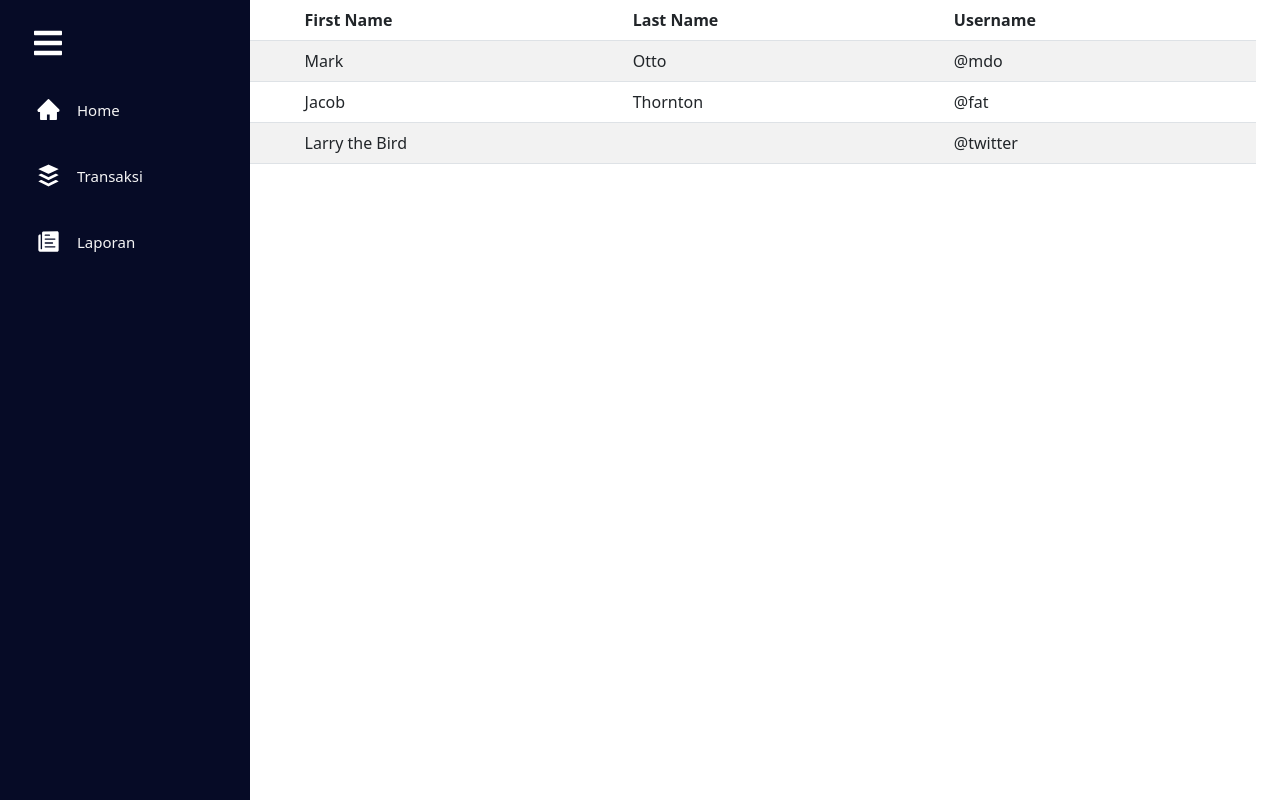
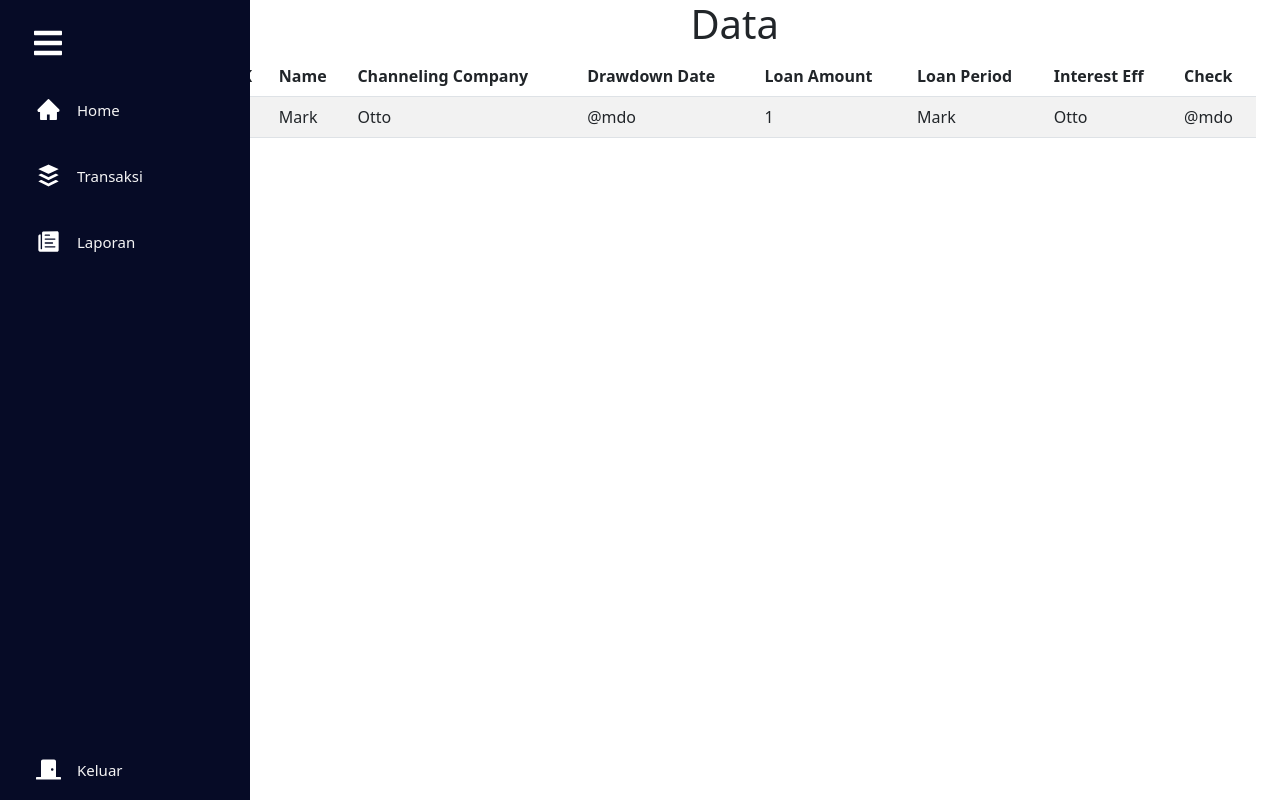
Before and after one commit to Khalil9022/OJT_Postgre, a React (Create React App) app in the folder frontend/: page /checklistpencairan in a window 1280 px wide. Built offline with nearby package versions, Linux system fonts and the light colour scheme.

Commit message:
make sidebar

```diff
--- a/frontend/src/components/Sidebar/index.js
+++ b/frontend/src/components/Sidebar/index.js
@@ -42,6 +42,14 @@ const Sidebars = ({ selectData }) => {
                             );
                         })}
                     </ul>
+                    <div>
+                        <li className=' nav-text position-absolute bottom-0'>
+                            <Link to='/'>
+                                <FaIcons.FaDoorClosed />
+                                <span >Keluar</span>
+                            </Link>
+                        </li>
+                    </div>
                 </nav>
             </IconContext.Provider>
         </>
--- a/frontend/src/components/Sidebar/style.css
+++ b/frontend/src/components/Sidebar/style.css
@@ -54,10 +54,25 @@
     background-color: #1a83ff;
 }
 
+.nav-exit {
+    display: inline-block;
+    padding: 8px 8px 8px 16px;
+    list-style: none;
+    height: 60px;
+    width: 100%;
+    overflow: hidden;
+    padding: 0px 20px;
+    border-radius: 4px;
+
+    /* position: absolute;
+    bottom: 0; */
+}
+
 .nav-menu-items {
     padding: 0;
     margin: 0;
     width: 100%;
+    min-height: 100vh;
 }
 
 .navbar-toggle {
--- a/frontend/src/pages/ChecklistPencarian/index.js
+++ b/frontend/src/pages/ChecklistPencarian/index.js
@@ -6,18 +6,29 @@ import "./style.css"
 
 const ChecklistPencarian = () => {
 
+    const [data, setdata] = useState(true)
+
+    const selectData = (props) => {
+        setdata(props);
+    }
+
     return (
         <div>
             <Row className='w-100'>
-                <Col xs={2}><Sidebars /></Col>
-                <Col>
-                    <Table striped hover >
+                <Col xs={data ? 2 : 1}><Sidebars selectData={selectData} /></Col>
+                <Col className='table'>
+                    <h1 className='text-center'>Data</h1>
+                    <Table striped hover  >
                         <thead>
                             <tr>
-                                <th>#</th>
-                                <th>First Name</th>
-                                <th>Last Name</th>
-                                <th>Username</th>
+                                <th>PPK</th>
+                                <th>Name</th>
+                                <th>Channeling Company</th>
+                                <th>Drawdown Date</th>
+                                <th>Loan Amount</th>
+                                <th>Loan Period</th>
+                                <th>Interest Eff</th>
+                                <th>Check</th>
                             </tr>
                         </thead>
                         <tbody>
@@ -26,17 +37,10 @@ const ChecklistPencarian = () => {
                                 <td>Mark</td>
                                 <td>Otto</td>
                                 <td>@mdo</td>
-                            </tr>
-                            <tr>
-                                <td>2</td>
-                                <td>Jacob</td>
-                                <td>Thornton</td>
-                                <td>@fat</td>
-                            </tr>
-                            <tr>
-                                <td>3</td>
-                                <td colSpan={2}>Larry the Bird</td>
-                                <td>@twitter</td>
+                                <td>1</td>
+                                <td>Mark</td>
+                                <td>Otto</td>
+                                <td>@mdo</td>
                             </tr>
                         </tbody>
                     </Table>
--- a/frontend/src/pages/ChecklistPencarian/style.css
+++ b/frontend/src/pages/ChecklistPencarian/style.css
@@ -0,0 +1,3 @@
+.table {
+    padding-right: 20px;
+}
```
